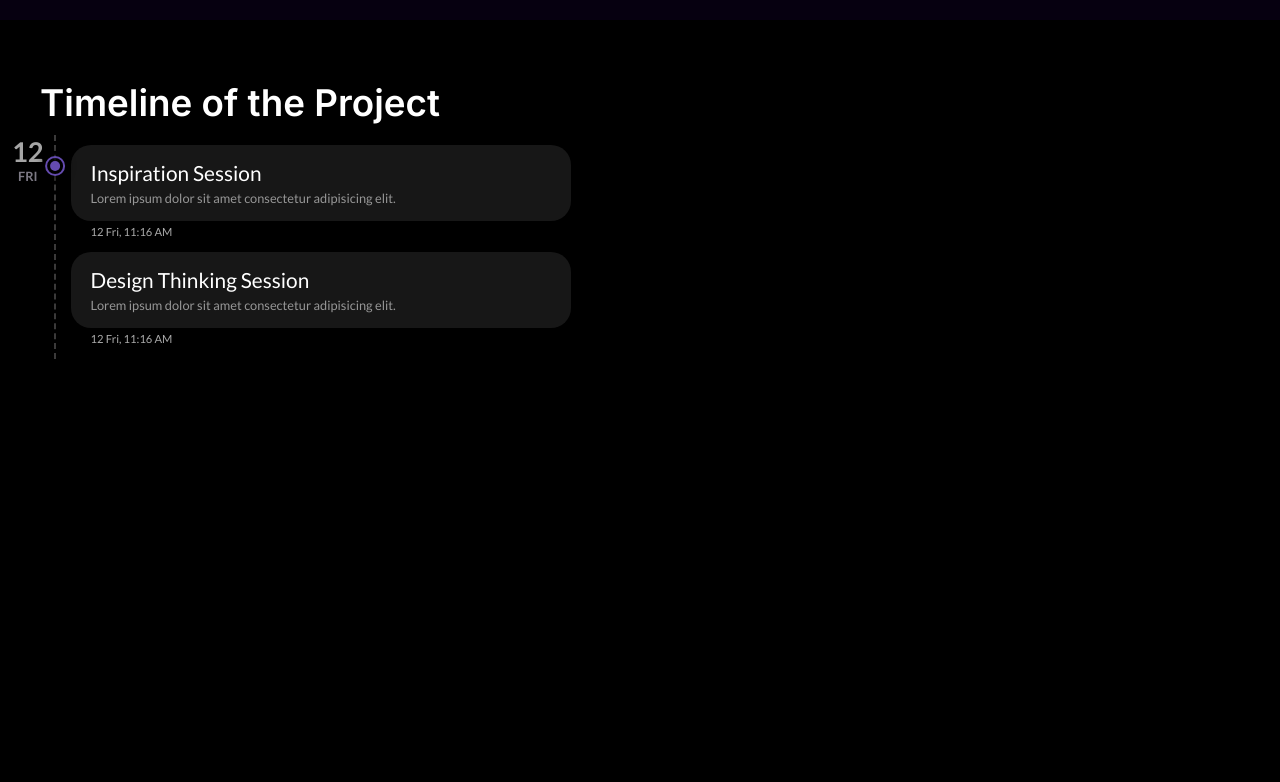
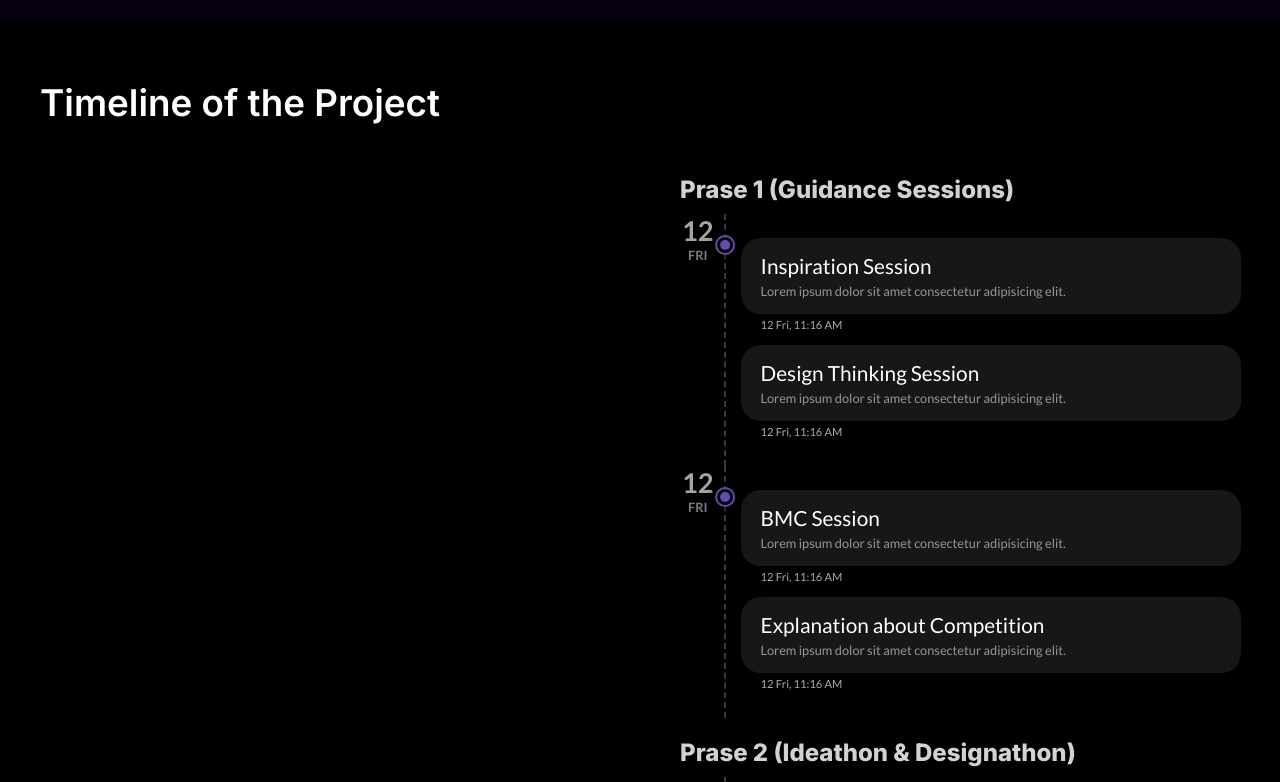
Before and after one commit to himansaE/ideanix, a Next.js app: page / in a window 1280 px wide. Shown: the part 1580-2362 px from the top of the page. Built offline with nearby package versions, Linux system fonts and the light colour scheme.

Commit message:
complete timeline

```diff
--- a/src/components/home/timeline.module.css
+++ b/src/components/home/timeline.module.css
@@ -52,6 +52,7 @@
 }
 .date_chip {
   width: 100%;
+  margin: 14px 0;
 }
 .date_date_num {
   text-align: center;
@@ -65,3 +66,28 @@
   color: #7d7a85;
   font-weight: 800;
 }
+
+.phrase_head {
+  margin: 10px;
+  color: #d2d2d2;
+}
+.phrase {
+  margin: 20px 0;
+}
+.phrases_con {
+  margin: 30px 0;
+  display: flex;
+}
+.img {
+  flex: 1;
+  margin: 30px;
+}
+.phrases_list {
+  flex: 1;
+}
+@media screen and (max-width: 500px) {
+  .phrase_head {
+    margin: 10px;
+    text-align: center;
+  }
+}
--- a/src/components/home/timeline.tsx
+++ b/src/components/home/timeline.tsx
@@ -11,7 +11,23 @@ export default function Timeline() {
       <h1 className={cssClasses("section-header", inter.className)}>
         Timeline of the Project
       </h1>
-      <DateChip data={project_timeline[0].dates[0]} />
+      <div className={style.phrases_con}>
+        <div className={style.img}></div>
+        <div className={style.phrases_list}>
+          {project_timeline.map((i) => (
+            <div key={i.phrase} className={style.phrase}>
+              <h1 className={cssClasses(style.phrase_head, inter.className)}>
+                Prase {i.phrase} ({i.name})
+              </h1>
+              {i.dates.map((d) => (
+                <div key={d.time}>
+                  <DateChip data={d} />
+                </div>
+              ))}
+            </div>
+          ))}
+        </div>
+      </div>
     </>
   );
 }
--- a/src/lib/projectData.ts
+++ b/src/lib/projectData.ts
@@ -78,12 +78,14 @@ export interface ProjectDateInterface {
 
 export interface ProjectPhraseInterface {
   phrase: number;
+  name: string;
   dates: ProjectDateInterface[];
 }
 
 export const project_timeline: ProjectPhraseInterface[] = [
   {
     phrase: 1,
+    name: "Guidance Sessions",
     dates: [
       {
         time: new Date().getTime(),
@@ -103,6 +105,7 @@ export const project_timeline: ProjectPhraseInterface[] = [
   },
   {
     phrase: 2,
+    name: "Ideathon & Designathon",
     dates: [
       {
         time: new Date().getTime(),
@@ -120,6 +123,7 @@ export const project_timeline: ProjectPhraseInterface[] = [
   },
   {
     phrase: 3,
+    name: "Hackathon",
     dates: [
       {
         time: new Date().getTime(),
```
